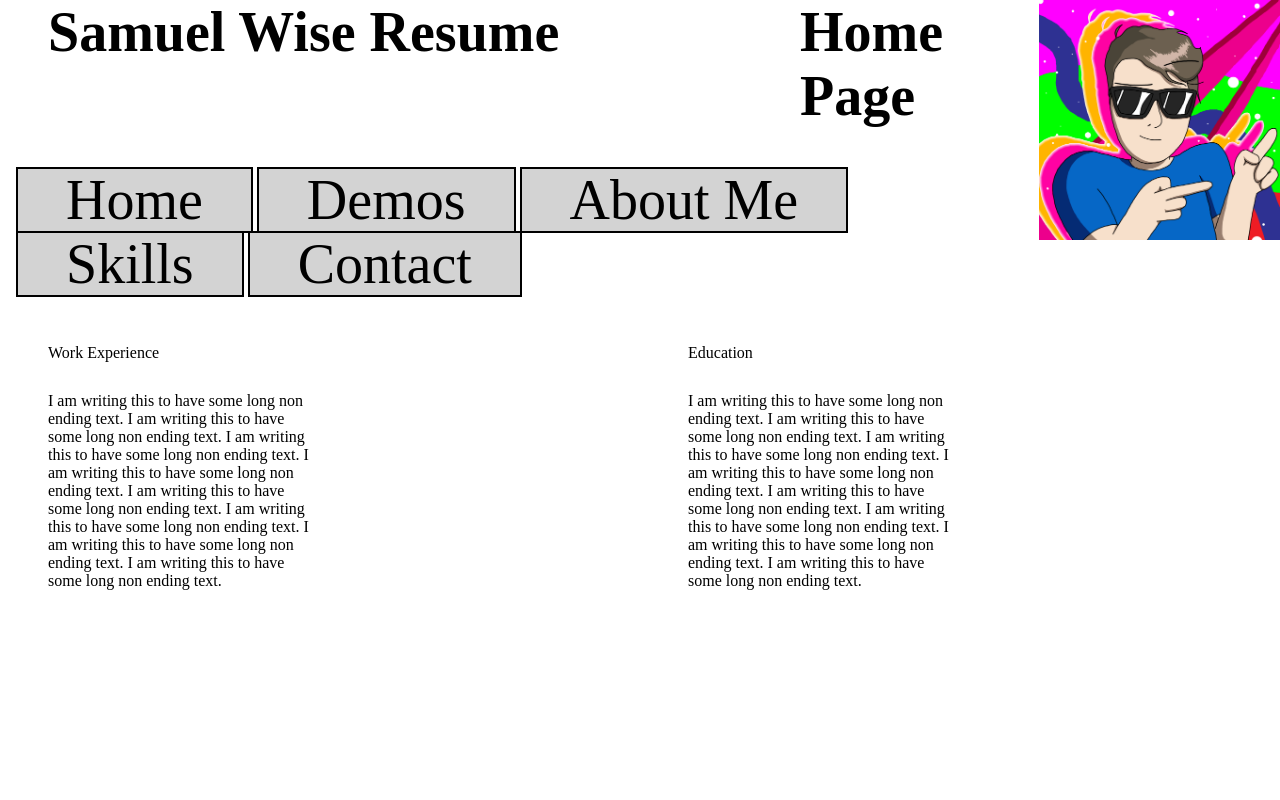
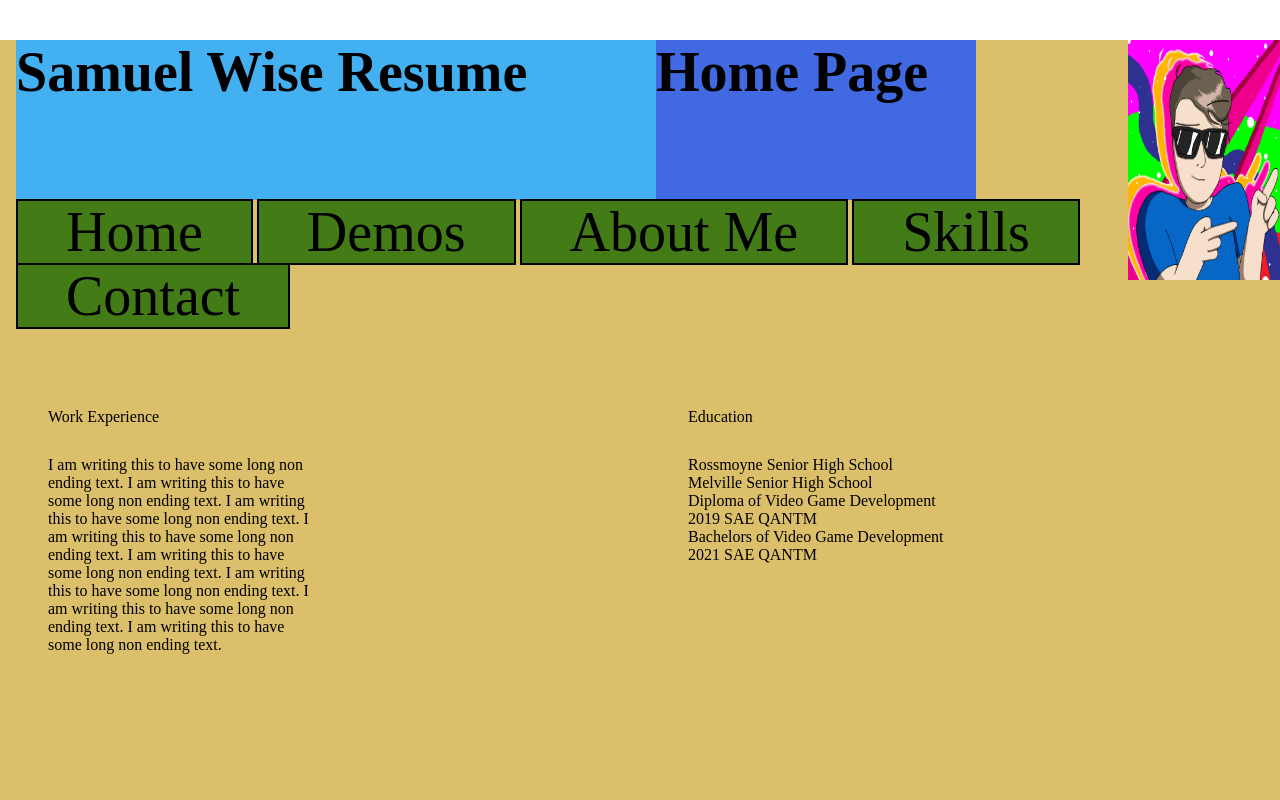
Before and after one commit to SamW2121/SJW-WT-22S2-AT2, a website built with Parcel: page index.html in a window 1280 px wide. Shown: the top 800 px of the page. Built offline with nearby package versions, Linux system fonts and the light colour scheme.

Commit message:
adding colour
try making the entire thing work with 2 grids, jess said she used a display flex, try googling what that is

```diff
--- a/assets/css/portfolio.css
+++ b/assets/css/portfolio.css
@@ -1,18 +1,26 @@
 .site-header-name{
+  grid-column-start: 1;
+  grid-column-end: 5;
   grid-row-start: 1;
-  grid-column-start: 1;
-  padding: 0 0 0 3rem;
   font-size: 3.5rem;
   float: left;
   font-weight: bold;
+  background: #43B0F1;
 
 }
+.main-class{
+  background: #DBBF6A;
+}
+
 
 .site-header-page{
-  padding: 0 0 0 50rem;
+  grid-column-start: 5;
+  grid-column-end: 7;
+  grid-row-start: 1;
   font-size: 3.5rem;
   font-weight: bold;
   float: start;
+  background: royalblue;
 }
 
 .left-text-header{
@@ -55,22 +63,29 @@
   float: right;
 }
 
-.content-wrapper{
+.header-grid{
+  display: grid;
+  margin: 40px 0 0 1rem;
+  grid-template-columns: 10rem 10rem 10rem 10rem 10rem 10rem;
+  grid-template-rows: 10rem 10rem;
+}
+
+.main-grid{
   display:grid;
   grid-template-columns: 10rem 10rem 10rem 10rem 10rem 10rem 10rem;
-  grid-template-rows: 10rem 10rem 10rem 10rem 10rem;
+  grid-template-rows: 10rem 10rem 10rem ;
 }
 
-
-.site-nav{
-  margin: 40px 0 0 1rem;
+.nav-display{
+  grid-row-start: 2;
+  grid-column-start:1;
+  grid-column-end: 8;
 }
 
 .nav-buttons{
-  grid-row-start: 1;
   font-size: 3.5rem;
   display: inline;
   border: 2px solid black;
   padding: 0 3rem 0 3rem;
-  background: lightgrey;
+  background: #437C17;
 }
--- a/index.html
+++ b/index.html
@@ -8,15 +8,15 @@
   <link rel="stylesheet" href="./assets/css/portfolio.css">
 
 </head>
-<main >
+<main class="main-class" >
+<!-- make the full screen a grid, set a min size of things, and display: flex i think?-->
 
-
-<div>
+<div class="header-grid">
 <img src="./assets/img/Sam%20Wise%20Resume%20Profile.png" alt="" class="profile-image"></img>
 <h1 class="site-header-name" > Samuel Wise Resume </h1>
 <h2 class="site-header-page" > Home Page</h2>
 
-<nav class="site-nav">
+<nav class="nav-display">
   <ul>
     <li class="nav-buttons"> <a href="#">Home</a></li>
     <li class="nav-buttons"> <a href="#">Demos</a></li>
@@ -27,7 +27,7 @@
 </nav>
 </div>
 
-<div class="content-wrapper" >
+<div class="main-grid" >
   <h3 class="left-text-header">Work Experience</h3>
 
   <p class="left-text"> I am writing this to have some long non ending text.
@@ -41,21 +41,18 @@
 
   <h4 class="right-text-header">Education</h4>
 
-   <p  class="right-text">I am writing this to have some long non ending text.
-  I am writing this to have some long non ending text.
-  I am writing this to have some long non ending text.
-  I am writing this to have some long non ending text.
-  I am writing this to have some long non ending text.
-  I am writing this to have some long non ending text.
-  I am writing this to have some long non ending text.
-  I am writing this to have some long non ending text. </p>
+   <p  class="right-text">Rossmoyne Senior High School <br>
+     Melville Senior High School<br>
+     Diploma of Video Game Development 2019 SAE QANTM<br>
+     Bachelors of Video Game Development 2021 SAE QANTM
+   </p>
 
 </div>
 
 
 
 </main>
-<footer>
+<footer class="main-class">
   <p class="footer"> Samuel Wise Copyright 2022 all rights reserved</p>
 </footer>
 </html>
```
